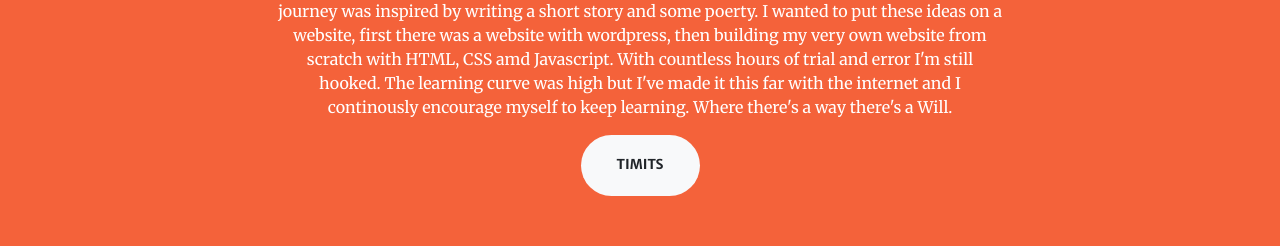
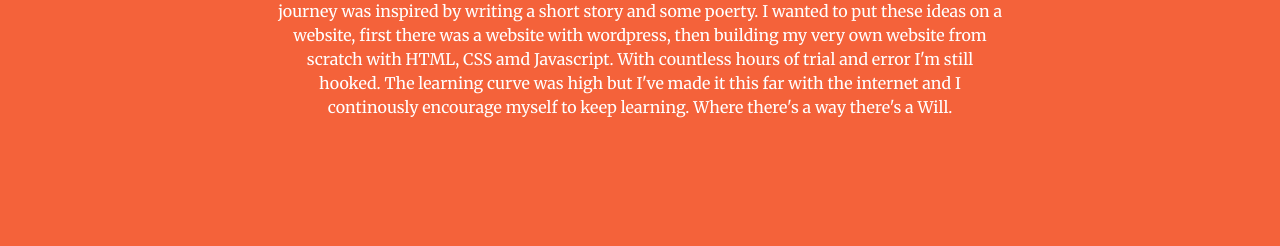
Before and after one commit to Spacejnk/W.Louis-Charles-, a website with bundled scripts: page index.html in a window 1280 px wide. Shown: the part 1042-1288 px from the top of the page. Built offline with nearby package versions, Linux system fonts and the light colour scheme.

Commit message:
adjust portfolio line up

```diff
--- a/index.html
+++ b/index.html
@@ -115,7 +115,7 @@
             but I've made
             it this far with the internet and I continously encourage myself to keep learning. Where there's a way
             there's a Will.</p>
-          <a class="btn btn-light btn-xl js-scroll-trigger" target="_blank" href="http://timits.com/">TIMITS</a>
+          <!-- <a class="btn btn-light btn-xl js-scroll-trigger" target="_blank" href="http://timits.com/">TIMITS</a> -->
         </div>
       </div>
     </div>
```
